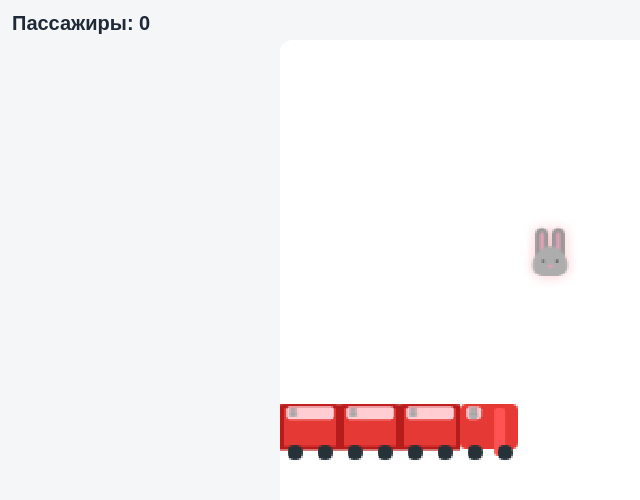
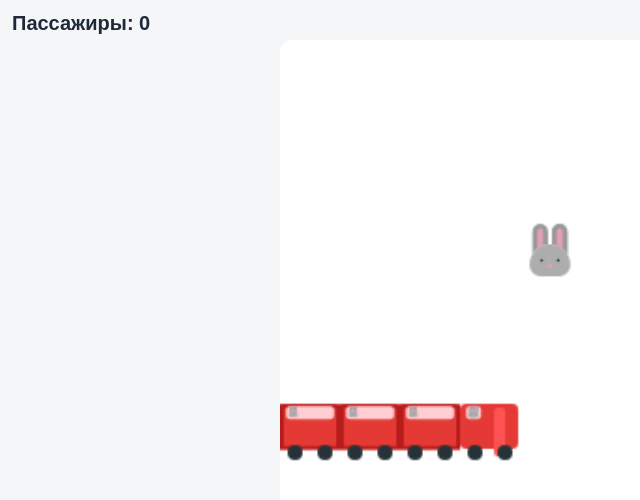
Before and after one commit to pavelguest/snake, a website built with Vite: page index.html in a window 1280 px wide. Shown: the full height of the page, 0-640 px from the left. Built offline with nearby package versions, Linux system fonts and the light colour scheme.

Commit message:
feat: improve the image quality in the game. improve styles

```diff
--- a/index.html
+++ b/index.html
@@ -6,18 +6,20 @@
       name="viewport"
       content="width=device-width, initial-scale=1.0, maximum-scale=1.0, user-scalable=no, viewport-fit=cover"
     />
-    <title>Поймай зайцев</title>
+    <title>Поймай зайца</title>
   </head>
   <body>
     <div id="hud">Пассажиры: 0</div>
 
     <div id="overlay">
-      <div id="overlayTitle">Игра окончена</div>
-      <div id="finalScore"></div>
-      <button id="restart" type="button">Играть снова</button>
+      <div class="gameoverBox">
+        <h2 class="gameoverTitle">Игра окончена</h2>
+        <p id="finalScore"></p>
+        <button id="restart" type="button">Играть снова</button>
+      </div>
     </div>
 
-    <canvas id="game" width="384" height="384"></canvas>
+    <canvas id="game"></canvas>
 
     <script type="module" src="/src/main.js"></script>
   </body>
--- a/src/main.js
+++ b/src/main.js
@@ -1,11 +1,34 @@
 import "./style.css";
-import rabbitUrl from "./assets/rabbit.png";
+import rabbitUrl from "./assets/rabbit.svg";
 
 const canvas = document.getElementById("game");
 const context = canvas.getContext("2d");
 
+const GAME_SIZE = 384;
+
 const grid = 32;
-const tileCount = canvas.width / grid;
+const tileCount = GAME_SIZE / grid;
+
+function resizeCanvas() {
+  const dpr = window.devicePixelRatio || 1;
+
+  canvas.width = GAME_SIZE * dpr;
+  canvas.height = GAME_SIZE * dpr;
+
+  canvas.style.width = "90vw";
+  canvas.style.height = "90vw";
+  canvas.style.maxWidth = "90vh";
+  canvas.style.maxHeight = "90vh";
+
+  context.setTransform(dpr, 0, 0, dpr, 0, 0);
+
+  context.imageSmoothingEnabled = true;
+  context.imageSmoothingQuality = "high";
+}
+
+resizeCanvas();
+
+window.addEventListener("resize", resizeCanvas);
 
 const COLORS = {
   bus: "#E53935",
@@ -220,13 +243,10 @@
 function drawPickup() {
   if (!rabbitImg.complete) return;
 
-  const padding = grid / 16;
-  const size = grid - padding * 2;
-
   context.save();
 
-  context.shadowColor = "rgba(255, 182, 193, 0.8)";
-  context.shadowBlur = grid / 5;
+  const padding = 2;
+  const size = grid - padding * 2;
 
   context.drawImage(
     rabbitImg,
@@ -243,11 +263,11 @@
   snake.x += snake.dx;
   snake.y += snake.dy;
 
-  if (snake.x < 0) snake.x = canvas.width - grid;
-  else if (snake.x >= canvas.width) snake.x = 0;
+  if (snake.x < 0) snake.x = GAME_SIZE - grid;
+  else if (snake.x >= GAME_SIZE) snake.x = 0;
 
-  if (snake.y < 0) snake.y = canvas.height - grid;
-  else if (snake.y >= canvas.height) snake.y = 0;
+  if (snake.y < 0) snake.y = GAME_SIZE - grid;
+  else if (snake.y >= GAME_SIZE) snake.y = 0;
 
   snake.cells.unshift({ x: snake.x, y: snake.y });
 
@@ -271,7 +291,7 @@
 }
 
 function render() {
-  context.clearRect(0, 0, canvas.width, canvas.height);
+  context.clearRect(0, 0, GAME_SIZE, GAME_SIZE);
 
   drawPickup();
 
--- a/src/style.css
+++ b/src/style.css
@@ -38,13 +38,16 @@
 }
 
 canvas {
-  width: 90vw;
+  width: min(90vw, 384px);
   max-width: 90vh;
-  height: 90vw;
+  height: min(90vw, 384px);
   max-height: 90vh;
+  background: var(--canvas-bg);
   border-radius: 12px;
 
-  image-rendering: pixelated;
+  image-rendering: auto;
+  overscroll-behavior: none;
+  touch-action: none;
 }
 
 #hud {
@@ -76,13 +79,29 @@
   inset: 0;
 }
 
-#finalScore {
+.gameoverBox {
+  padding: 30px;
+  text-align: center;
+  background: #ffffff;
+  border-radius: 10px;
+  animation: scaleIn 0.4s ease;
+}
+
+.gameoverTitle {
   font-size: 20px;
 }
 
-button {
+#finalScore {
+  font-size: 18px;
+}
+
+#restart {
   margin-top: 8px;
   padding: 12px 24px;
-  font-size: 18px;
+  font-size: 16px;
+  color: #ffffff;
+  background: linear-gradient( to bottom, #ed435a 0%, #ed1a3d 70%, #ed435a 100%);
+  border: none;
+  border-radius: 10px;
   cursor: pointer;
 }
```
Also changed, not shown: src/assets/rabbit.png (deleted), src/assets/rabbit.svg (added).
